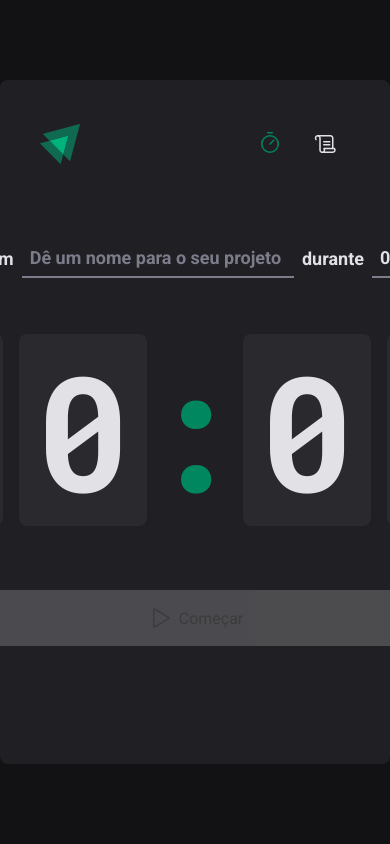
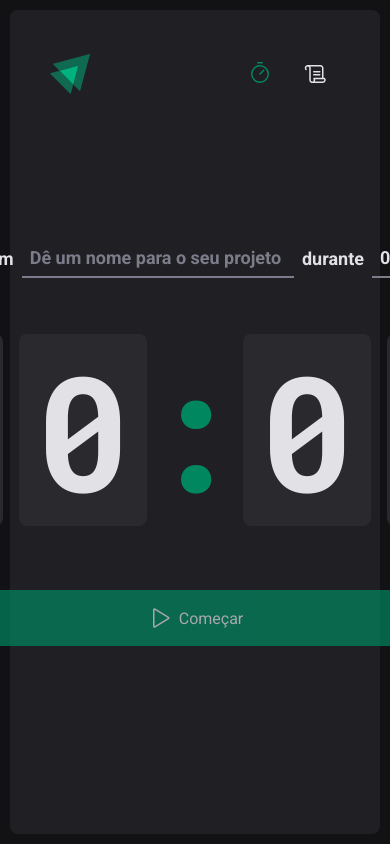
Before and after one commit to willian-moreno/project-stage-02-01-reactjs-ts-ignite-rocketseat, a React (Vite) app: page / in a window 390 px wide. Shown: the top 844 px of the page. Built offline with nearby package versions, Linux system fonts and the light colour scheme.

Commit message:
style: Responsividade e ignorando styled component props

```diff
--- a/src/layouts/DefaultLayout/styles.ts
+++ b/src/layouts/DefaultLayout/styles.ts
@@ -6,11 +6,20 @@ export const LayoutContainer = styled.div`
 
   background-color: ${(props) => props.theme['gray-800']};
 
-  max-width: 118.4rem;
+  max-width: calc(100vw - 2rem);
+  width: 118.4rem;
+  max-height: calc(100vh - 2rem);
   height: calc(100vh - 16rem);
 
   margin: 8rem auto;
   padding: 4rem;
 
   border-radius: 8px;
+
+  @media (max-width: 768px) {
+    & {
+      height: calc(100vh - 2rem);
+      margin: 1rem auto;
+    }
+  }
 `
--- a/src/pages/History/index.tsx
+++ b/src/pages/History/index.tsx
@@ -22,9 +22,7 @@ export function History() {
                   <td>20 minutos</td>
                   <td>Há cerca de 2 min</td>
                   <td>
-                    <Status type="in-progress" />
-                    <Status type="concluded" />
-                    <Status type="interrupted" />
+                    <Status $type="concluded" />
                   </td>
                 </tr>
               )
--- a/src/pages/History/styles.ts
+++ b/src/pages/History/styles.ts
@@ -7,6 +7,10 @@ export const HistoryContainer = styled.main`
   flex: 1;
 
   padding: 5.6rem;
+
+  @media (max-width: 768px) {
+    padding: 2.8rem 0;
+  }
 
   h1 {
     font-size: 2.4rem;
@@ -26,6 +30,7 @@ export const HistoryList = styled.div`
 
   &::-webkit-scrollbar {
     width: 10px;
+    height: 10px;
   }
 
   &::-webkit-scrollbar-track {
@@ -36,6 +41,10 @@ export const HistoryList = styled.div`
     background: ${(props) => props.theme['gray-300']};
     border: 4px solid ${(props) => props.theme['gray-800']};
     border-radius: 2px;
+  }
+
+  @media (max-width: 768px) {
+    max-height: calc(100vh - 25rem);
   }
 
   table {
@@ -91,7 +100,7 @@ export const HistoryList = styled.div`
 export type StatusType = 'in-progress' | 'interrupted' | 'concluded'
 
 interface StatusProps {
-  type: StatusType
+  $type: StatusType
 }
 
 const statusConfig = {
@@ -110,7 +119,6 @@ const statusConfig = {
 } as Record<StatusType, { bgColor: string; content: string }>
 
 export const Status = styled.span<StatusProps>`
-  &[type='${(props) => props.type}'] {
   display: flex;
   align-items: center;
   gap: 0.8rem;
@@ -130,13 +138,12 @@ export const Status = styled.span<StatusProps>`
     border-radius: 50%;
 
     background-color: ${(props) =>
-        props.theme[statusConfig[props.type].bgColor]};
+      props.theme[statusConfig[props.$type].bgColor]};
   }
 
   &::after {
-      content: '${(props) => statusConfig[props.type].content}';
+    content: '${(props) => statusConfig[props.$type].content}';
 
     position: relative;
   }
-  }
 `
--- a/src/pages/Home/styles.ts
+++ b/src/pages/Home/styles.ts
@@ -1,4 +1,4 @@
-import styled from 'styled-components'
+import styled, { css } from 'styled-components'
 
 export const HomeContainer = styled.main`
   display: flex;
@@ -100,7 +100,20 @@ export const Separator = styled.div`
 export type CountdownButtonVariant = 'primary' | 'danger'
 
 interface CountdownButtonProps {
-  variant: CountdownButtonVariant
+  $variant: CountdownButtonVariant
+}
+
+const btnConfig = {
+  primary: {
+    bgColor: 'green-500',
+    color: 'gray-100',
+    bgColorHover: 'green-700',
+  },
+  danger: {
+    bgColor: 'red-500',
+    color: 'gray-100',
+    bgColorHover: 'red-700',
+  },
 }
 
 export const CountdownButton = styled.button<CountdownButtonProps>`
@@ -123,23 +136,14 @@ export const CountdownButton = styled.button<CountdownButtonProps>`
     color 0.15s ease,
     background-color 0.15s ease;
 
-  &[variant='primary'] {
-    background-color: ${(props) => props.theme['green-500']};
-    color: ${(props) => props.theme['gray-100']};
+  ${({ $variant, theme }) => css`
+    background-color: ${theme[btnConfig[$variant].bgColor]};
+    color: ${theme[btnConfig[$variant].color]};
 
     &:not(:disabled):hover {
-      background-color: ${(props) => props.theme['green-700']};
+      background-color: ${theme[btnConfig[$variant].bgColorHover]};
     }
-  }
-
-  &[variant='danger'] {
-    background-color: ${(props) => props.theme['red-500']};
-    color: ${(props) => props.theme['gray-100']};
-
-    &:not(:disabled):hover {
-      background-color: ${(props) => props.theme['red-700']};
-    }
-  }
+  `}
 
   &:disabled {
     opacity: 0.7;
```
Lines whose indentation alone changed are shown as unchanged.
